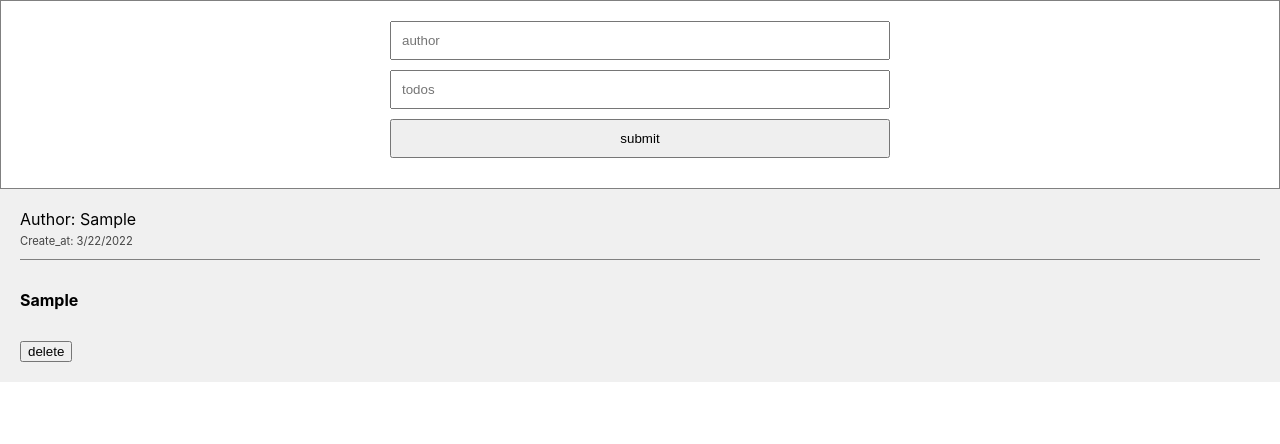
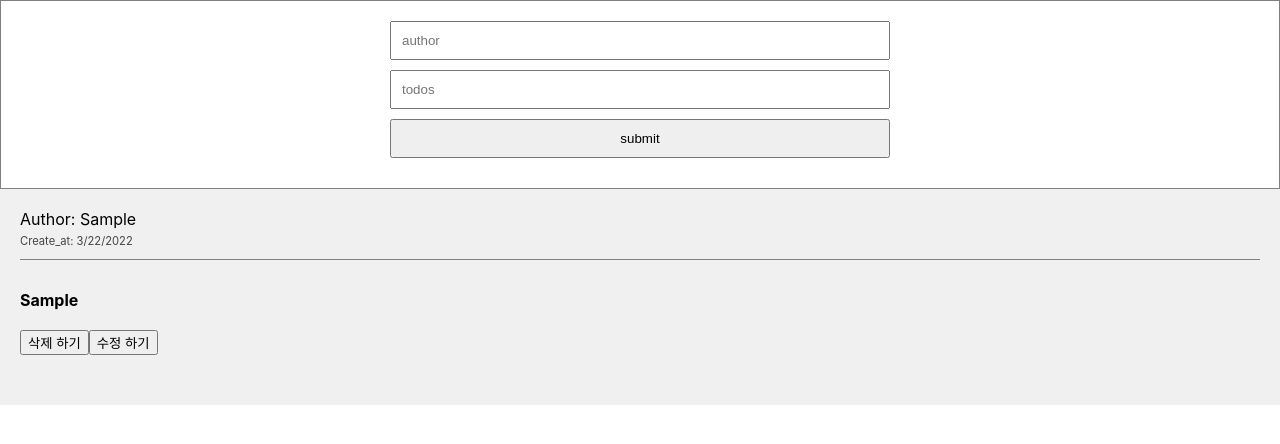
Before and after one commit to GangOn0215/React_Project_Todos, a React (Create React App) app: page / in a window 1280 px wide. Both pictures are taken after typing "Sample", "Sample" into the empty fields and a click on the button "submit". Shown: the top 444 px of the page. Built offline with nearby package versions, Linux system fonts and the light colour scheme.

Commit message:
#3 Todos onDelete 부분을 onRemove 로 네이밍 변경,  Todos Edit 부분을 구현 onEdit 함수를 app.js --> todosList.js --> todosItem.js 로 props 전달

```diff
--- a/src/App.js
+++ b/src/App.js
@@ -22,7 +22,7 @@ function App() {
     setData([newData, ...data]);
   };
 
-  const onDelete = (id) => {
+  const onRemove = (id) => {
     const newTodoLists = data.filter((item) => item.id !== id);
 
     setData(newTodoLists);
@@ -30,10 +30,17 @@ function App() {
     console.log("success delete");
   };
 
+  const onEdit = (targetId, newTodo) => {
+    const newTodoLists = data.map((item) =>
+      item.id === targetId ? { ...item, todos: newTodo } : item
+    );
+
+    setData(newTodoLists);
+  };
   return (
     <div className="todos-container">
       <TodosHeader onCreate={onCreate} />
-      <TodosList onDelete={onDelete} todosList={data} />
+      <TodosList onEdit={onEdit} onRemove={onRemove} todosList={data} />
     </div>
   );
 }
--- a/src/Components/TodosItem.js
+++ b/src/Components/TodosItem.js
@@ -1,7 +1,46 @@
-import React from "react";
+import React, { useState, useRef } from "react";
 
-const TodosItem = ({ onDelete, author, todos, create_date, id }) => {
-  console.log(author, todos, create_date, id);
+const TodosItem = ({ onEdit, onRemove, author, todos, create_date, id }) => {
+  // isEdit: 수정중인지 확인하는 변수 - Boolean
+  const [isEdit, setIsEdit] = useState(false);
+  // toggleIsEdit(): isEdit을 반전시키는 함수
+  const toggleIsEdit = () => {
+    setIsEdit(!isEdit);
+  };
+
+  // localContent: 수정중일때 textarea의 데이터를 처리하기 위한 state
+  const [localContent, setLocalContent] = useState(todos);
+  const InputLocalContent = useRef();
+
+  // handleQuitEdit(): 수정중일때 만약 수정 취소를 눌렀을 때 처리 되는 함수
+  const handleQuitEdit = () => {
+    setIsEdit(false);
+    setLocalContent(todos);
+  };
+
+  // handleRemove(): todos remove 시키는 함수
+  const handleRemove = () => {
+    if (window.confirm("정말 삭제 할까요?")) {
+      onRemove(id);
+    }
+  };
+
+  // handleEdit() : todos edit 시키는 함수
+  const handleEdit = (e) => {
+    // 만약 수정중인 textarea의 데이터의 길이가 5 이하라면
+    if (localContent.length <= 5) {
+      // textarea element에 focus를 해줍니다.
+      InputLocalContent.current.focus();
+
+      return;
+    }
+
+    if (window.confirm(`${id}번 데이터를 수정 하시겠습니까?`)) {
+      onEdit(id, localContent);
+      toggleIsEdit();
+    }
+    console.log(localContent);
+  };
 
   return (
     <div className="todos-item">
@@ -11,17 +50,34 @@ const TodosItem = ({ onDelete, author, todos, create_date, id }) => {
           Create_at: {new Date(create_date).toLocaleDateString()}
         </span>
       </div>
-      <div className="content">{todos}</div>
-      <button
-        onClick={() => {
-          if (window.confirm("real you want delete?")) {
-            onDelete(id);
-            // console.log(id);
-          }
-        }}
-      >
-        delete
-      </button>
+      <div className="content">
+        {/* isEdit을 확인하여 */}
+        {isEdit ? (
+          /* 만약 true라면 textarea, 수정 취소 버튼, 수정 완료 버튼을 띄워줍니다. */
+          <>
+            <textarea
+              ref={InputLocalContent}
+              value={localContent}
+              onChange={(e) => {
+                setLocalContent(e.target.value);
+              }}
+            />
+            <br />
+            <br />
+            <button onClick={handleQuitEdit}>수정 취소</button>
+            <button onClick={handleEdit}>수정 완료</button>
+          </>
+        ) : (
+          /* 만약 false 이라면 todos, 삭제하기 버튼, 수정하기 버튼을 띄워줍니다. */
+          <>
+            <span>{todos}</span>
+            <br />
+            <br />
+            <button onClick={handleRemove}>삭제 하기</button>
+            <button onClick={toggleIsEdit}>수정 하기</button>
+          </>
+        )}
+      </div>
     </div>
   );
 };
--- a/src/Components/TodosList.js
+++ b/src/Components/TodosList.js
@@ -1,13 +1,20 @@
 import React from "react";
 import TodosItem from "./TodosItem";
 
-const TodosList = ({ onDelete, todosList }) => {
+const TodosList = ({ onEdit, onRemove, todosList }) => {
   console.log(todosList);
   return (
     <div className="todos-lists">
       {todosList.map((item) => {
         console.log("break");
-        return <TodosItem key={item.id} {...item} onDelete={onDelete} />;
+        return (
+          <TodosItem
+            key={item.id}
+            {...item}
+            onRemove={onRemove}
+            onEdit={onEdit}
+          />
+        );
       })}
     </div>
   );
```
